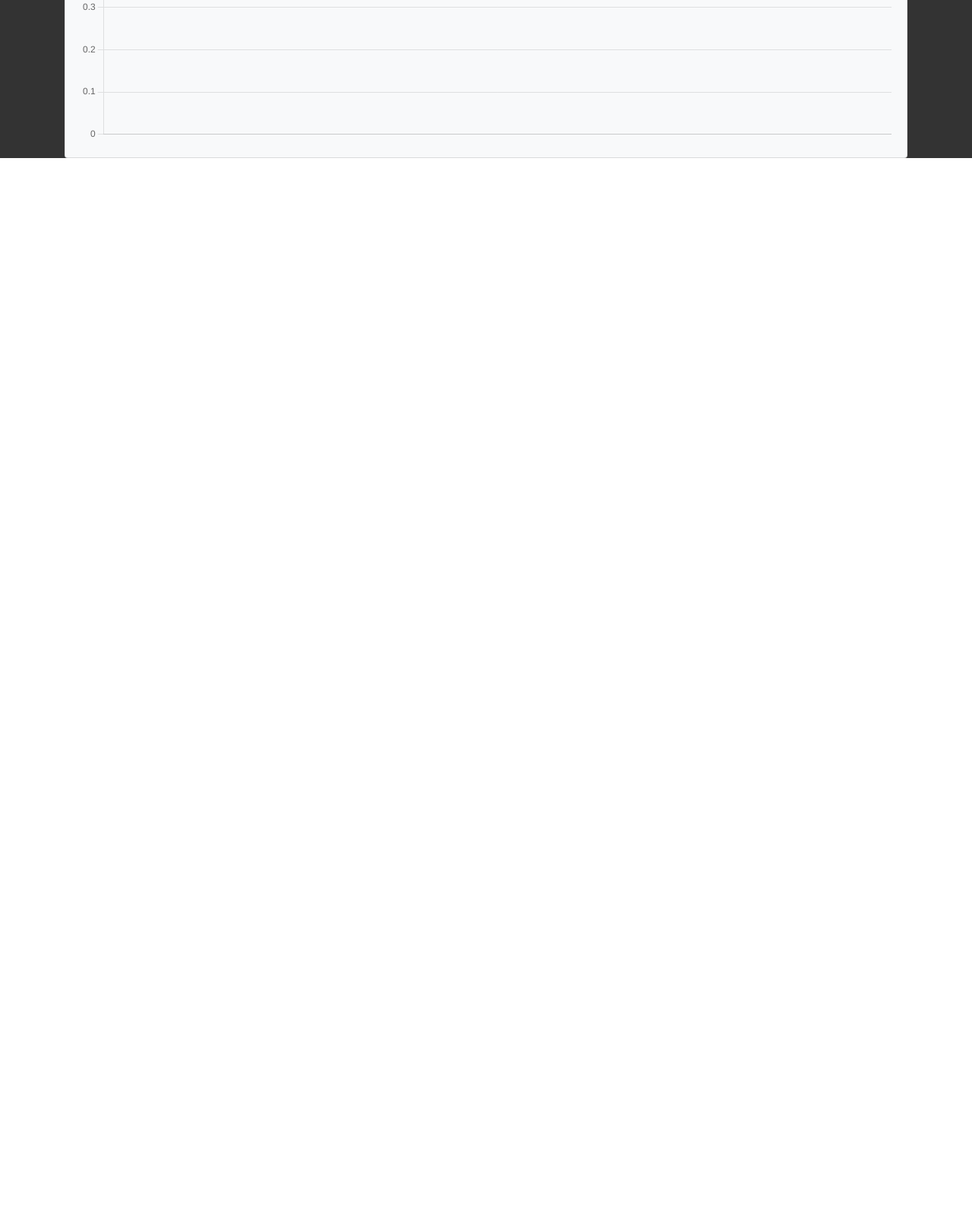
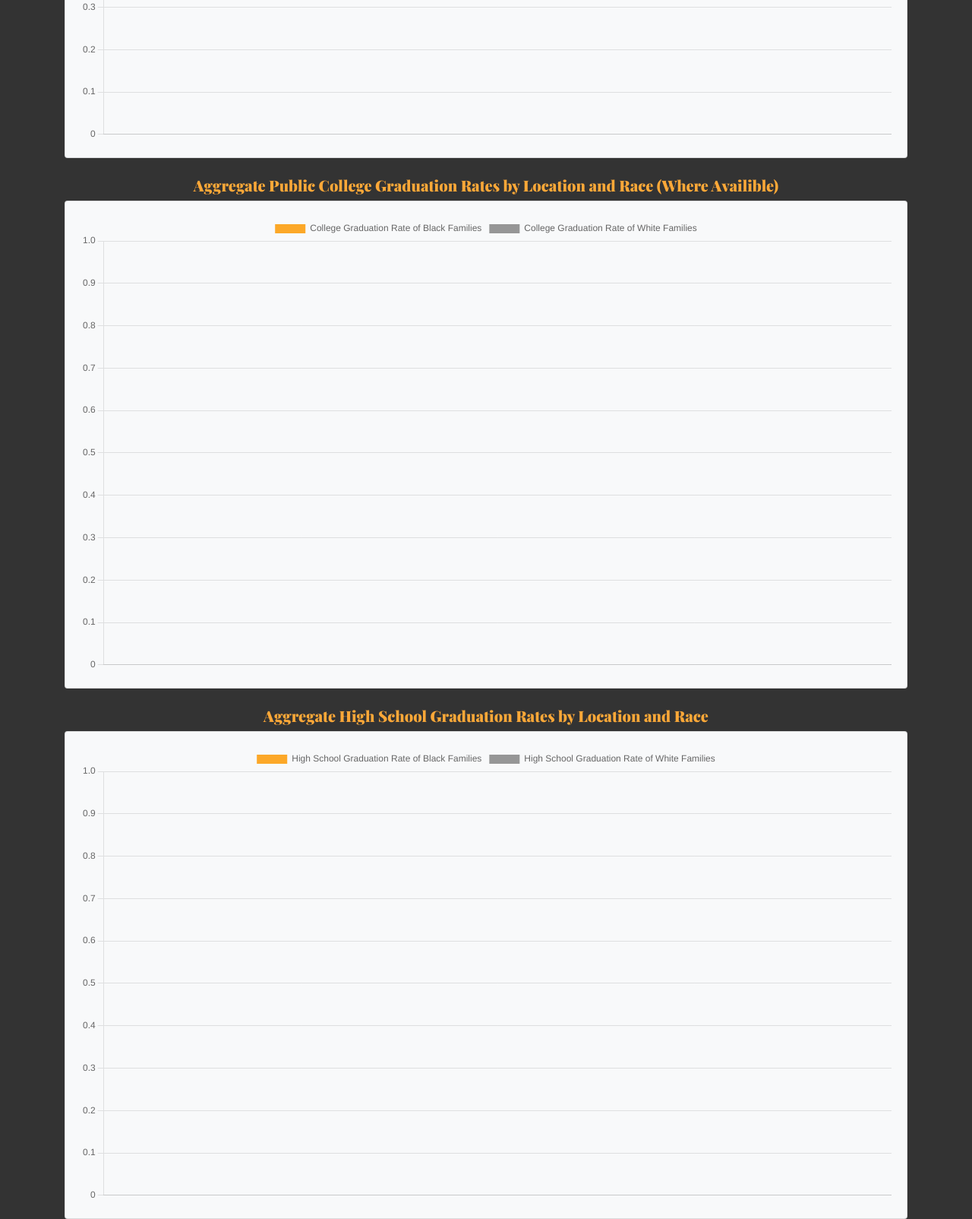
Before and after one commit to MrRassoules/Capstone, a Django app: page /stats/ in a window 1280 px wide. Shown: the part 777-2381 px from the top of the page at 76% size. Before the commit the page ends 985 px from the top, so only its background shows below. Run offline with Django 3.2, Linux system fonts and the light colour scheme; data comes from the database, SQL or seed files in the repository; some libraries are stand-ins or nearby versions.

Commit message:
Added the high and college grad rate graphs

```diff
--- a/Capstone/SeniorCapstone/myapp/views.py
+++ b/Capstone/SeniorCapstone/myapp/views.py
@@ -41,9 +41,17 @@ class StatisticsData(APIView):
         labels = state_information.values_list("state", flat=True)
         blackMedianIncome = state_information.values_list("black_median_income", flat=True)
         whiteMedianIncome = state_information.values_list("white_median_income", flat=True)
+        blackHighSchoolGrad = state_information.values_list("black_highschool_grad_rate", flat=True)
+        whiteHighSchoolGrad = state_information.values_list("white_highschool_grad_rate", flat=True)
+        blackCollegeGrad = state_information.values_list("black_college_grad_rate", flat=True)
+        whiteCollegeGrad = state_information.values_list("white_college_grad_rate", flat=True)
         data = {
             "labels" : labels,
             "blackMedianIncome": blackMedianIncome,
             "whiteMedianIncome": whiteMedianIncome,
+            "blackHighSchoolGrad": blackHighSchoolGrad,
+            "whiteHighSchoolGrad": whiteHighSchoolGrad,
+            "blackCollegeGrad" : blackCollegeGrad,
+            "whiteCollegeGrad" : whiteCollegeGrad,
         }
         return Response(data)
--- a/Capstone/SeniorCapstone/templates/statedemographic_list.html
+++ b/Capstone/SeniorCapstone/templates/statedemographic_list.html
@@ -37,6 +37,8 @@
                 <p class="archivo no-bottom-space demographic_text">Public High School Graduation Rate: {{ selected_state.black_highschool_grad_rate|mul:"100" }}%</p>
                 <p class="archivo no-bottom-space demographic_text">Public College Graduation Rate: {{ selected_state.black_college_grad_rate|mul:"100" }}%</p>
                 <p class="archivo no-bottom-space demographic_text">Household Median Income: ${{ selected_state.black_median_income }}</p>
+                <p class="archivo no-bottom-space demographic_text">Black Population Percentage: {{ selected_state.black_population_percentage|mul:"100" }}%</p>
+                <p class="archivo no-bottom-space demographic_text">Black Population Amount: {{ selected_state.black_population_raw_amount }}</p>
             </div>
             <div class="col-sm" style="margin-top: 5px;">
                 <br />
@@ -45,6 +47,8 @@
                 <p class="archivo no-bottom-space demographic_text">Public High School Graduation Rate: {{ selected_state.white_highschool_grad_rate|mul:"100" }}%</p>
                 <p class="archivo no-bottom-space demographic_text">Public College Graduation Rate: {{ selected_state.white_college_grad_rate|mul:"100" }}%</p>
                 <p class="archivo no-bottom-space demographic_text">Household Median Income: ${{ selected_state.white_median_income }}</p>
+                <p class="archivo no-bottom-space demographic_text">White Population Percentage: {{ selected_state.white_population_percentage|mul:"100" }}%</p>
+                <p class="archivo no-bottom-space demographic_text">White Population Amount: {{ selected_state.white_population_raw_amount }}</p>
             </div>
             <div class="col-sm"></div>
         </div>
@@ -60,12 +64,34 @@
             </div>
         </div>
     </div>
+    <br />
+    <div class="chart-height">
+        <div class="container">
+            <h5 class="Playfair orange center"> Aggregate Public College Graduation Rates by Location and Race (Where Availible)</h5>
+            <div class="card card-body bg-light">
+                <canvas id="myChart3" width="400" height="400"></canvas>
+            </div>
+        </div>
+    </div>
+    <br />
+    <div class="chart-height">
+        <div class="container">
+            <h5 class="Playfair orange center"> Aggregate High School Graduation Rates by Location and Race</h5>
+            <div class="card card-body bg-light">
+                <canvas id="myChart2" width="400" height="400"></canvas>
+            </div>
+        </div>
+    </div>
     <script>
         $(document).ready(function(){
             var endpoint = '/visualstats/'
             var labels = [];
             var blackMedianIncome = [];
             var whiteMedianIncome = [];
+            var blackHighSchoolGrad = [];
+            var whiteHighSchoolGrad = [];
+            var blackCollegeGrad = [];
+            var whiteCollegeGrad = [];
             $.ajax({
                 method : "GET",
                 url : endpoint,
@@ -73,6 +99,10 @@
                     labels = data.labels
                     blackMedianIncome = data.blackMedianIncome
                     whiteMedianIncome = data.whiteMedianIncome
+                    blackHighSchoolGrad = data.blackHighSchoolGrad
+                    whiteHighSchoolGrad = data.whiteHighSchoolGrad
+                    blackCollegeGrad = data.blackCollegeGrad
+                    whiteCollegeGrad = data.whiteCollegeGrad
                     var ctx = document.getElementById('myChart');
                     var myChart = new Chart(ctx, {
                         type: 'bar',
@@ -101,6 +131,62 @@
                         }
                     });
 
+                    var ctx = document.getElementById('myChart2');
+                    var myChart = new Chart(ctx, {
+                        type: 'bar',
+                        data: {
+                            labels: labels,
+                            datasets: [{
+                                label: 'High School Graduation Rate of Black Families',
+                                data: blackHighSchoolGrad,
+                                backgroundColor: 'rgb(252,168,40)',
+                                color: "rgb(252, 168 ,40)",
+                            },
+                                {
+                                    label: 'High School Graduation Rate of White Families',
+                                    data: whiteHighSchoolGrad,
+                                    backgroundColor: 'rgb(150, 150, 150)',
+                                }]
+                        },
+                        options: {
+                            responsive: true,
+                            maintainAspectRatio: false,
+                            scales: {
+                                y: {
+                                    beginAtZero: true
+                                }
+                            }
+                        }
+                    });
+
+                    var ctx = document.getElementById('myChart3');
+                    var myChart = new Chart(ctx, {
+                        type: 'bar',
+                        data: {
+                            labels: labels,
+                            datasets: [{
+                                label: 'College Graduation Rate of Black Families',
+                                data: blackCollegeGrad,
+                                backgroundColor: 'rgb(252,168,40)',
+                                color: "rgb(252, 168 ,40)",
+                            },
+                                {
+                                    label: 'College Graduation Rate of White Families',
+                                    data: whiteCollegeGrad,
+                                    backgroundColor: 'rgb(150, 150, 150)',
+                                }]
+                        },
+                        options: {
+                            responsive: true,
+                            maintainAspectRatio: false,
+                            scales: {
+                                y: {
+                                    beginAtZero: true
+                                }
+                            }
+                        }
+                    });
+
                     console.log("Success");
                 },
                 error : function(){
```
